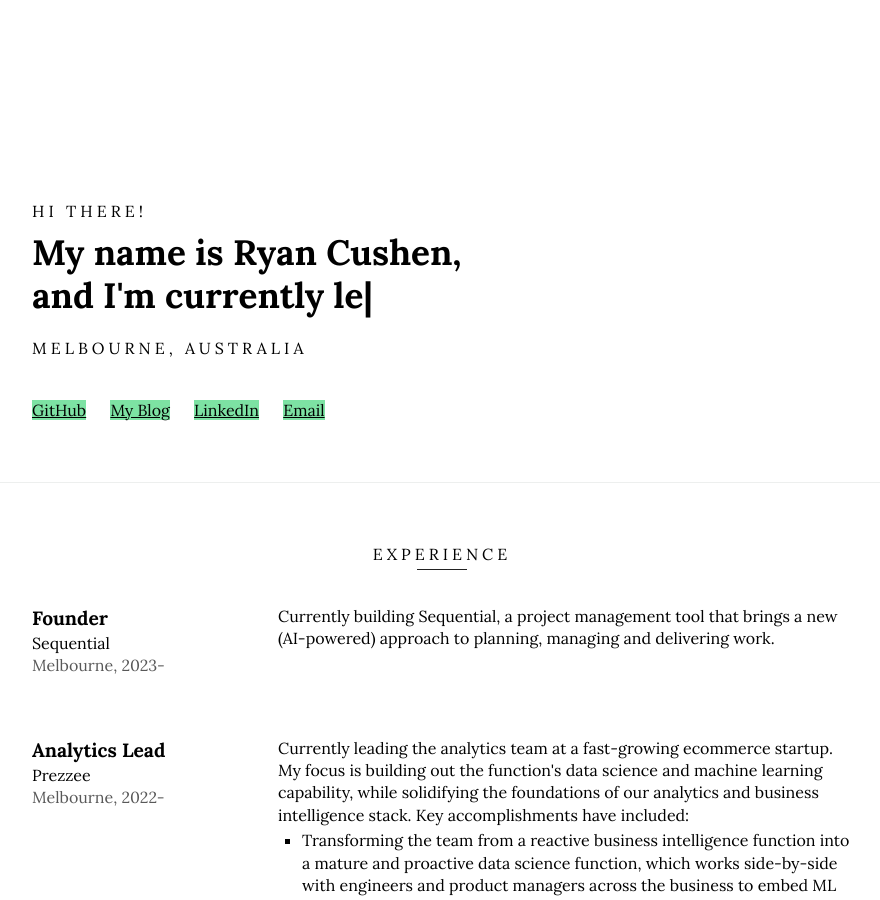
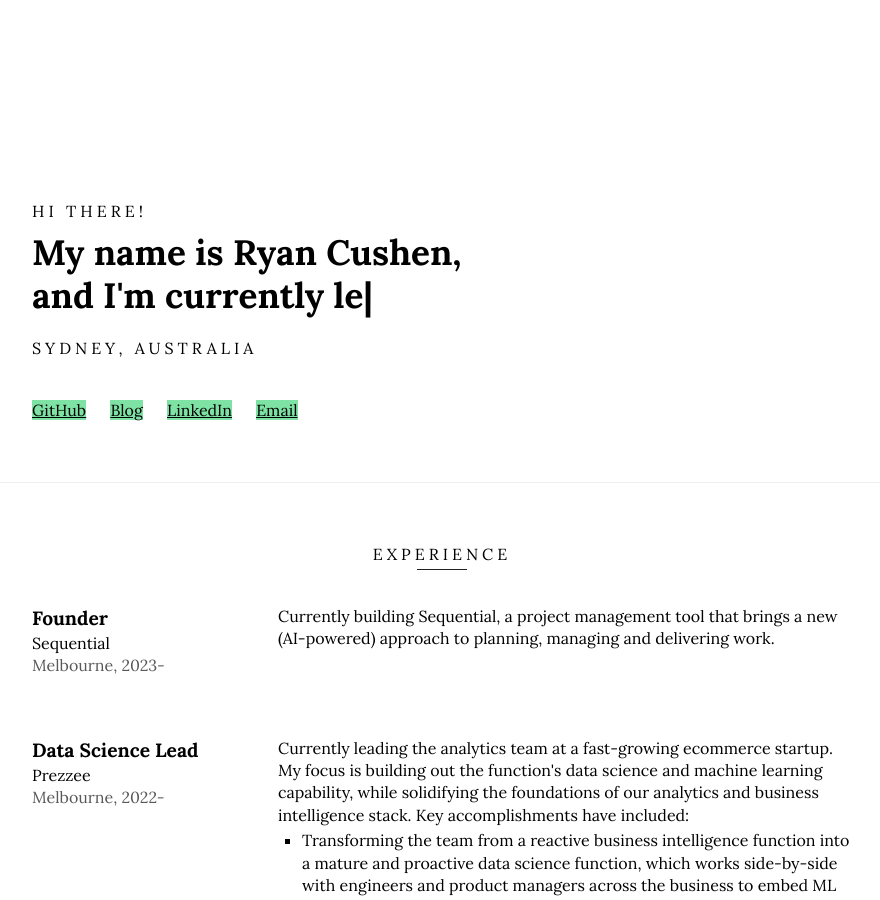
Before and after one commit to rcushen/resume, a Jekyll site: the page built from index.html, in a window 1280 px wide and 900 px high. Shown: the whole window, without its empty margins (198-1078 px from the left). Built offline with Jekyll 4.4.1, drawn with Linux system fonts in a browser that asks for light colours; some of the changed text lies outside the part shown.

Commit message:
A few more tidies

```diff
--- a/_config.yml
+++ b/_config.yml
@@ -6,9 +6,11 @@ email: cushenr@gmail.com
 description: Ryan Cushen's resume.
 baseurl: "https://ryancushen.com"
 url: "https://ryancushen.com"
+
 name: Ryan Cushen
-job: Manager at KPMG
-location: Melbourne, Australia
+job: Data Science Lead at Prezzee
+location: Sydney, Australia
+
 github_address: https://github.com/rcushen
 blog_address: https://www.forestforthetree.com
 linkedin_address: https://www.linkedin.com/in/ryancushen
--- a/_data/jobs.yml
+++ b/_data/jobs.yml
@@ -3,7 +3,7 @@
     period: Melbourne, 2023-
     description: Currently building Sequential, a project management tool that brings a new (AI-powered) approach to planning, managing and delivering work.
 
--   title: Analytics Lead
+-   title: Data Science Lead
     company: Prezzee
     period: Melbourne, 2022-
     description: "Currently leading the analytics team at a fast-growing ecommerce startup. My focus is building out the function's data science and machine learning capability, while solidifying the foundations of our analytics and business intelligence stack. Key accomplishments have included:"
--- a/_includes/footer.html
+++ b/_includes/footer.html
@@ -1,10 +1,17 @@
 <footer class="footer">
     <p class="footer__title">{{ site.name }}</p>
     <div class="social">
-        {{ if site.blog_address }}<a href="{{ site.blog_address }}" target="_blank">My Blog</a>{{ endif }}
-        {{ if site.linkedin_address }}<a href="https://www.linkedin.com/in/ryancushen/" target="_blank">LinkedIn</a>{{ endif }}
-        {{ if site.github_username }}<a href="https://github.com/{{ github_username }}" target="_blank">GitHub</a>{{ endif }}
-        {{ if site.email_address }}<a href="mailto:{{ site.email_address }}" target="_blank">Email</a>{{ endif }}
+        {{ if site.github_username }}
+			<a href="https://github.com/{{ github_username }}" target="_blank">GitHub</a>
+		{{ endif }}
+        {{ if site.blog_address }}
+            <a href="{{ site.blog_address }}" target="_blank">Blog</a>
+		{{ endif }}
+        {{ if site.linkedin_address }}
+			<a href="https://www.linkedin.com/in/ryancushen/" target="_blank">LinkedIn</a>
+		{{ endif }}
+        {{ if site.email_address }}
+			<a href="mailto:{{ site.email_address }}" target="_blank">Email</a>
+		{{ endif }}
     </div>
-    <!-- <p class="footer__subtitle">{{ site.job }}</p> -->
 </footer>
--- a/_includes/header.html
+++ b/_includes/header.html
@@ -16,7 +16,7 @@
               <a href="{{ site.github_address }}" target="_blank">GitHub</a>
             {{ endif }}
             {{ if site.blog_address }}
-              <a href="{{ site.blog_address }}" target="_blank">My Blog</a>
+              <a href="{{ site.blog_address }}" target="_blank">Blog</a>
             {{ endif }}
             {{ if site.linkedin_address }}
               <a href="{{ site.linkedin_address }}" target="_blank">LinkedIn</a>
```
